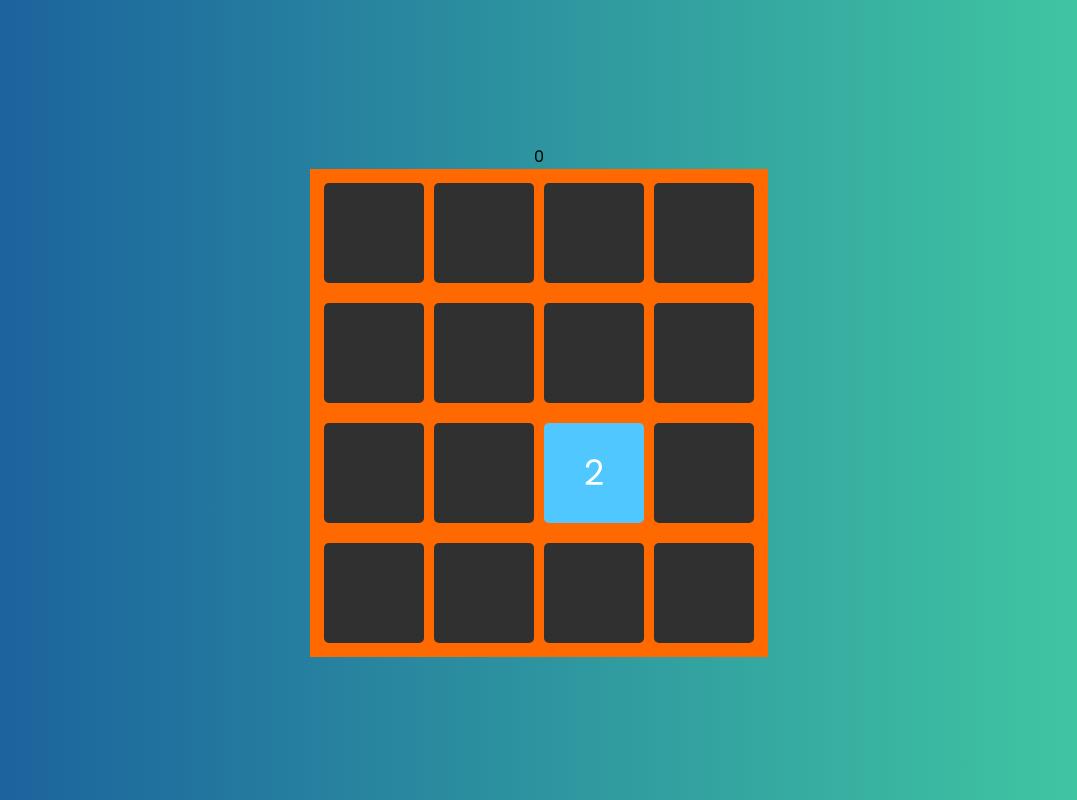
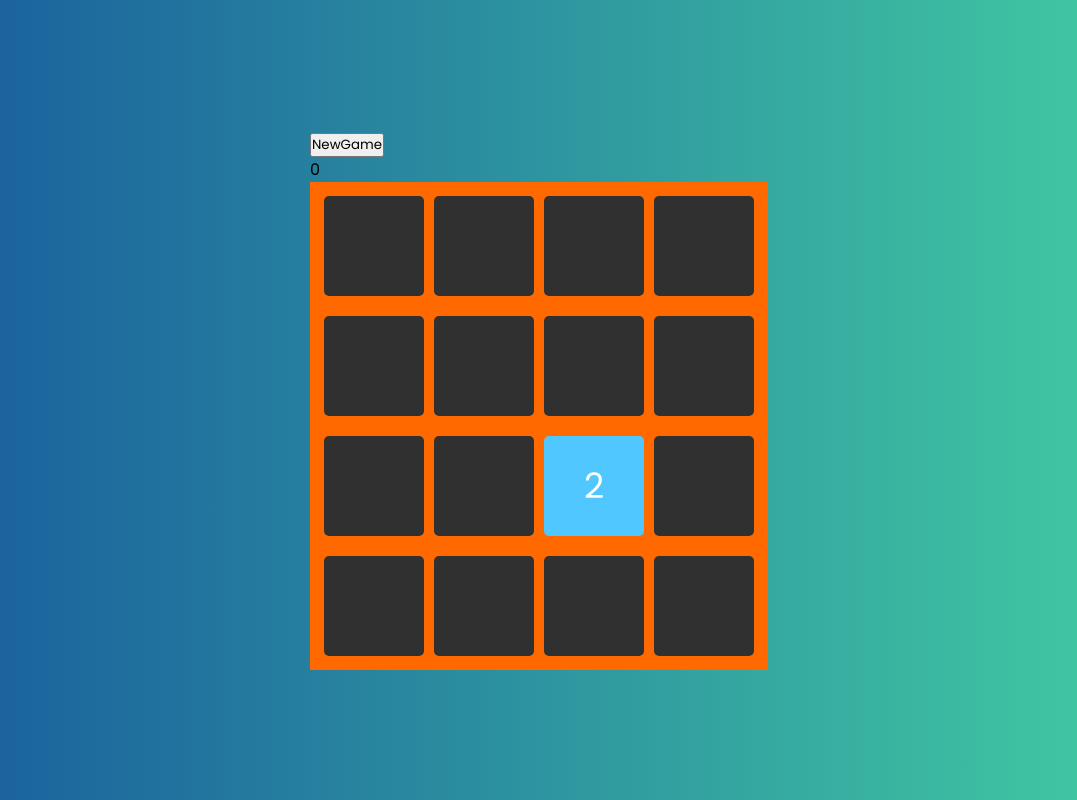
Before and after one commit to swarajspatil158/React-2048-hackathon, a React (Create React App) app: page /game in a window 1280 px wide. Shown: the whole page, without its empty margins (101-1178 px from the left). Built offline with nearby package versions, Linux system fonts and the light colour scheme.

Commit message:
new game function working

```diff
--- a/src/App.js
+++ b/src/App.js
@@ -1,22 +1,13 @@
 import "./App.css";
-import GameBoard from "./components/GameBoard";
-import Score from "./components/Score";
 import HowTo from "./components/HowTo";
 import { Route, Switch } from "react-router-dom";
+import Game from "./components/Game";
 
 function App() {
   return (
     <div className="App">
       <Switch>
-        <Route
-          path="/game"
-          component={() => (
-            <>
-              <Score />
-              <GameBoard />
-            </>
-          )}
-        />
+        <Route path="/game" component={Game} />
         <Route exact path="/" component={HowTo} />
       </Switch>
     </div>
--- a/src/actions/index.js
+++ b/src/actions/index.js
@@ -10,4 +10,10 @@ const moveRight = (board) => moveAction(board, "RIGHT");
 const moveUp = (board) => moveAction(board, "UP");
 const moveDown = (board) => moveAction(board, "DOWN");
 
-export { moveDown, moveLeft, moveRight, moveUp };
+const newGame = () => {
+  return {
+    type: "NEW_GAME",
+  };
+};
+
+export { moveDown, moveLeft, moveRight, moveUp, newGame };
--- /dev/null
+++ b/src/components/Game.js
@@ -0,0 +1,19 @@
+import React from "react";
+import { useDispatch } from "react-redux";
+import { newGame } from "../actions/index";
+
+import GameBoard from "./GameBoard";
+import Score from "./Score";
+
+const Game = () => {
+  const dispatch = useDispatch();
+  return (
+    <div className="game">
+      <button onClick={() => dispatch(newGame())}>NewGame</button>
+      <Score />
+      <GameBoard />
+    </div>
+  );
+};
+
+export default Game;
--- a/src/components/Score.js
+++ b/src/components/Score.js
@@ -4,7 +4,11 @@ import { useSelector } from "react-redux";
 const Score = () => {
   const score = useSelector((state) => state.gameBoard).score;
   const highScore = useSelector((state) => state.gameBoard).highScore;
-  return <div>{score}</div>;
+  return (
+    <div>
+      {score} {highScore}
+    </div>
+  );
 };
 
 export default Score;
--- a/src/reducers/gameReducers.js
+++ b/src/reducers/gameReducers.js
@@ -14,30 +14,33 @@ let highScore = localStorage.getItem("highScore");
 let initialState = { board: initialBoard, score: 0, highScore: highScore };
 
 const gameReducer = (state = initialState, action) => {
-  let [newBoard, mergeScore, newScore] = [[], 0, 0];
   let newState = { ...state };
 
-  if (action.type === "MOVE_LEFT") {
-    [newBoard, mergeScore] = moveLeft(action.payload);
+  if (action.type.slice(0, 4) === "MOVE") {
+    let [newBoard, mergeScore, newScore] = [[], 0, 0];
+
+    if (action.type === "MOVE_LEFT") {
+      [newBoard, mergeScore] = moveLeft(action.payload);
+    } else if (action.type === "MOVE_RIGHT") {
+      [newBoard, mergeScore] = moveRight(action.payload);
+    } else if (action.type === "MOVE_UP") {
+      [newBoard, mergeScore] = moveUp(action.payload);
+    } else if (action.type === "MOVE_DOWN") {
+      [newBoard, mergeScore] = moveDown(action.payload);
+    }
+
     newScore = state.score + mergeScore;
     newState = { ...state, board: newBoard, score: newScore };
-  } else if (action.type === "MOVE_RIGHT") {
-    [newBoard, mergeScore] = moveRight(action.payload);
-    newScore = state.score + mergeScore;
-    newState = { ...state, board: newBoard, score: newScore };
-  } else if (action.type === "MOVE_UP") {
-    [newBoard, mergeScore] = moveUp(action.payload);
-    newScore = state.score + mergeScore;
-    newState = { ...state, board: newBoard, score: newScore };
-  } else if (action.type === "MOVE_DOWN") {
-    [newBoard, mergeScore] = moveDown(action.payload);
-    newScore = state.score + mergeScore;
-    newState = { ...state, board: newBoard, score: newScore };
-  }
-  newScore = state.score + mergeScore;
-  if (newScore > state.highScore) {
-    newState.highScore = newScore;
-    localStorage.setItem("highScore", newScore);
+
+    if (newScore > state.highScore) {
+      newState.highScore = newScore;
+      localStorage.setItem("highScore", newScore);
+    }
+  } else if (action.type === "NEW_GAME") {
+    let newBoard = generateBoard();
+    newBoard = generateRandom(newBoard);
+    newState.board = newBoard;
+    newState.score = 0;
   }
   return newState;
 };
```
